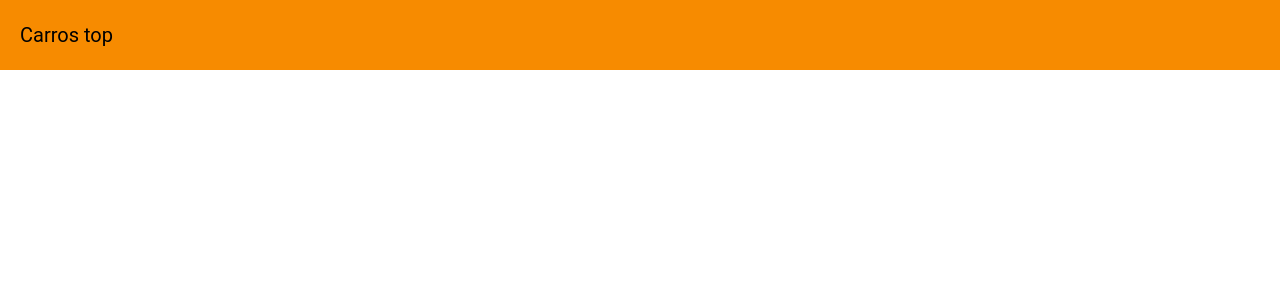
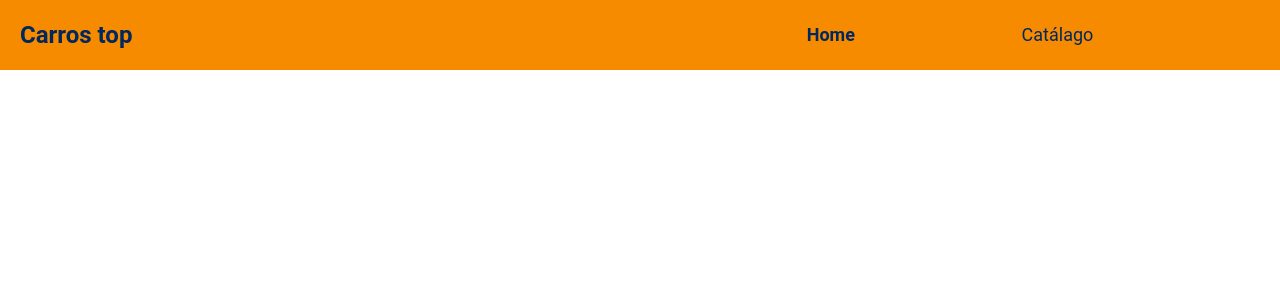
Before and after one commit to Gustavo-Henrique-Lima/DsCatalogFront, a Next.js app: page / in a window 1280 px wide. Shown: the top 300 px of the page. Built offline with nearby package versions, Linux system fonts and the light colour scheme.

Commit message:
feature: NavBar component finished.

```diff
--- a/src/components/navBar/NavBar.tsx
+++ b/src/components/navBar/NavBar.tsx
@@ -1,8 +1,70 @@
-function NavBar(){
-    return(
+import React, { useEffect, useState } from 'react';
+import Link from 'next/link';
+
+function NavBar() {
+
+    const [isSmallScreen, setIsSmallScreen] = useState(false);
+    const [isMenuOpen, setIsMenuOpen] = useState(false);
+    const [selectedOption, setSelectedOption] = useState("Home");
+
+    useEffect(() => {
+        const handleResize = () => {
+            setIsSmallScreen(window.innerWidth <= 576);
+        };
+        window.addEventListener("resize", handleResize);
+        handleResize();
+        return () => {
+            window.removeEventListener("resize", handleResize);
+        };
+    }, []);
+
+    const toggleMenu = () => {
+        setIsMenuOpen(!isMenuOpen);
+    };
+
+    const handleOptionClick = (option: string) => {
+        setSelectedOption(option);
+        setIsMenuOpen(false);
+    };
+
+    return (
         <>
             <nav className="bg-orange-base w-full h-seventy flex items-center justify-start p-5">
-                <h1 className="text-xl">Carros top</h1>
+                <div className="flex items-center justify-between w-full">
+                    <div className="w-1/2">
+                        <h1 className="text-blue-base text-2xl font-bold xxl:ml-36">Carros top</h1>
+                    </div>
+                    <div className="w-1/2">
+                        {isSmallScreen ? (
+                            <div className="flex items-center justify-end cursor-pointer" onClick={toggleMenu}>
+                                <div className="space-y-2">
+                                    <div className="w-8 h-0.5 bg-blue-base"></div>
+                                    <div className="w-8 h-0.5 bg-blue-base"></div>
+                                    <div className="w-8 h-0.5 bg-blue-base"></div>
+                                </div>
+                                {isMenuOpen && (
+                                    <ul className="absolute top-0 mt-seventy right-0 bg-orange-base max-h-20 w-full p-2">
+                                        <Link href={"/"}>
+                                            <li className={`text-lg font-bold cursor-pointer mb-2 ${selectedOption === "Home" ? "text-blue-base font-bold" : "text-custom-blue-base font-normal"}`} onClick={() => handleOptionClick("Home")}>Home</li>
+                                        </Link>
+                                        <Link href={"/"}>
+                                            <li className={`text-lg font-bold cursor-pointer ${selectedOption === "Catálogo" ? "text-blue-base font-bold" : "text-custom-blue-base font-normal"}`} onClick={() => handleOptionClick("Catálogo")}>Catálago</li>
+                                        </Link>
+                                    </ul>
+                                )}
+                            </div>
+                        ) : (
+                            <ul className="flex items-center justify-evenly">
+                                <Link href={"/"}>
+                                    <li className={`text-lg font-bold cursor-pointer ${selectedOption === "Home" ? "text-blue-base font-bold" : "text-custom-blue-base font-normal"}`} onClick={() => handleOptionClick("Home")}>Home</li>
+                                </Link>
+                                <Link href={"/"}>
+                                    <li className={`text-lg font-bold cursor-pointer ${selectedOption === "Catálogo" ? "text-blue-base font-bold" : "text-custom-blue-base font-normal"}`} onClick={() => handleOptionClick("Catálogo")}>Catálago</li>
+                                </Link>
+                            </ul>
+                        )}
+                    </div>
+                </div>
             </nav>
         </>
     );
--- a/tailwind.config.ts
+++ b/tailwind.config.ts
@@ -19,8 +19,12 @@ const config: Config = {
       colors: {
         "orange-base":"#F78B00",
         "blue-base":"#00285F",
+        "custom-blue-base":"rgba(0, 40, 95, 1)",
       },
       height: {
+        "seventy": "70px",
+      },
+      margin: {
         "seventy": "70px",
       },
     },
```
